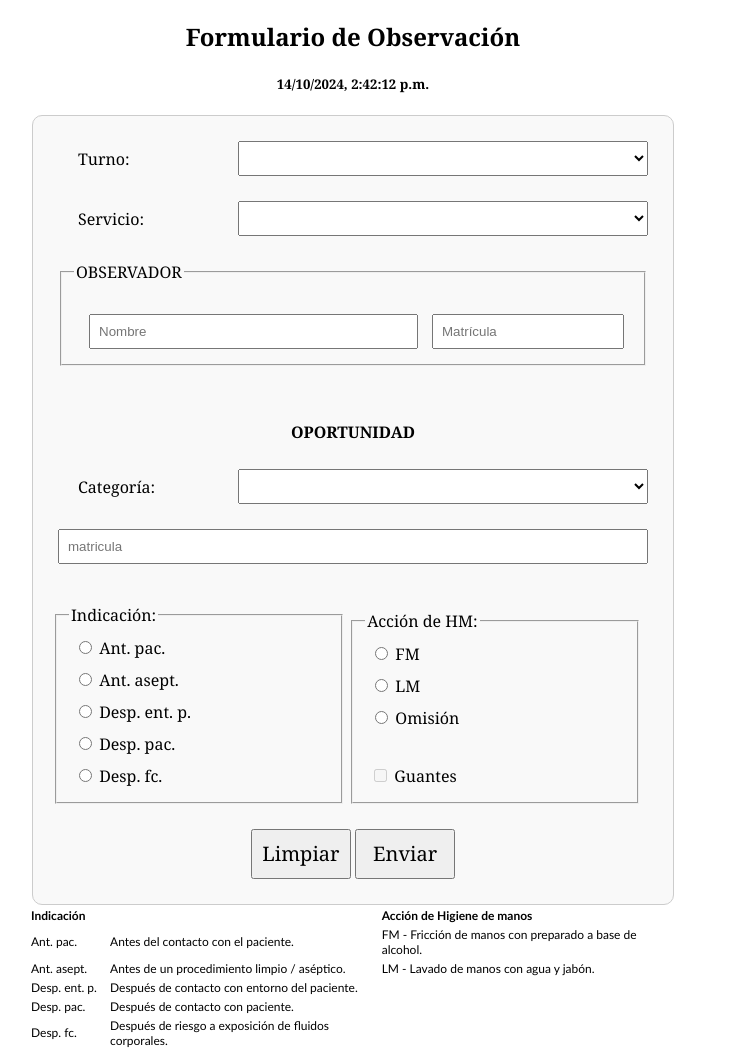
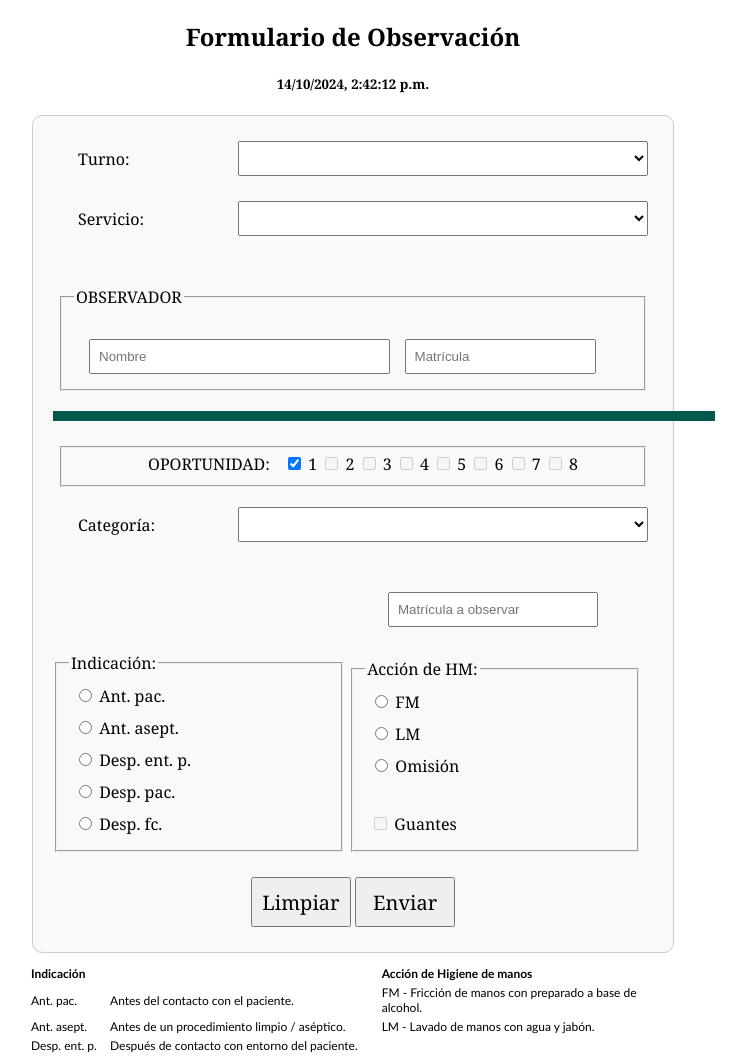
Before and after one commit to ciaeoax/hgz01, a plain HTML site: page index.html in a window 1280 px wide. Shown: the top 1057 px of the page, without its empty margins (287-1033 px from the left). Drawn offline with Linux system fonts and the light colour scheme.

Commit message:
Update index.html

```diff
--- a/index.html
+++ b/index.html
@@ -4,13 +4,21 @@
     <meta charset="UTF-8">
     <meta name="viewport" content="width=device-width, initial-scale=1.0">
     <title>HGZ 01 - Oaxaca</title>
+    <link href="https://fonts.googleapis.com/css2?family=Montserrat&display=swap" rel="stylesheet">
     <link rel="stylesheet" href="css/estilos.css">
 </head>
 <body>
-    <h2 align="center">Formulario de Observación</h2>
-    <h5 align="center"><script type="text/javascript">var timestamp = new Date();document.write(timestamp.toLocaleString("es-mx"));</script></h5>
+    <h2 align="center" >Formulario de Observación</h2>
+    <h5 align="center" ><script type="text/javascript">var timestamp = new Date();document.write(timestamp.toLocaleString("es-mx"));</script></h5>
+    <!---<center><select id="hospital" style="max-width: 600px; align-items: center; margin: auto;" required>
+        <option style="display:none"></option>
+        <option value='HGZ 01'>HGZ 01</option>
+        <option value="HGZMF 02">HGZMF 02</option>
+        <option value="HGZ 03">HGZ 03</option>
+        <option value="HGSMF 41">HGSMF 41</option>
+    </select></center> --->
     <div class="form-container">
-        <form id="dataForm">
+        <form id="dataForm" onsubmit="event.preventDefault(); submitForm();">
             <div class="form-group">
                 <label for="turno">Turno:</label>
                 <select id="turno" name="turno" required> <!-- LISTA DESPEGABLE DE TURNOS  -->
@@ -52,6 +60,8 @@
                     <option value="Urgencias">Urgencias</option>
                     <option value="Otro">Otro</option>
                 </select>
+            </div>
+            <div class="form-group">
                 <label id="serviciotag" for="otroServicio" style="margin-left: 10px;" hidden>Especifique:</label>
                 <input id="serviciotxt" type="text" name="otroServicio" placeholder="Otro servicio: " hidden>
             </div>
@@ -60,13 +70,30 @@
                 <fieldset class="field2"> <!-- CUADRO CON OBSERVADOR  -->
                     <legend>OBSERVADOR</legend>
                     <div>
-                        <input class="observador" type="text" id="nombre" name="nombre" placeholder="Nombre" style="width:60%" required>
+                        <input class="observador" type="text" id="nombre" name="nombre" placeholder="Nombre" style="width:55%" required>
                         <input class="observador" type="number" id="matricula" name="matricula" placeholder="Matrícula" style="width:35%" required>
                     </div>
                 </fieldset>
             </div>
 
-            <h4 align="center">OPORTUNIDAD</h4>
+            <hr class="line" color='#00594c' width=110% size="10px">
+
+            <center>
+            <div class="form-group" style="margin-top:20PX; margin-bottom: 10px; align-items: center;">
+                <fieldset class="field2">
+                    <label for="oportunidad">OPORTUNIDAD: </label>
+                    <input id="1" type="checkbox" name="oportunidad" checked>  1
+                    <input id="2" type="checkbox" name="oportunidad" disabled>  2
+                    <input id="3" type="checkbox" name="oportunidad" disabled>  3
+                    <input id="4" type="checkbox" name="oportunidad" disabled>  4
+                    <input id="5" type="checkbox" name="oportunidad" disabled>  5
+                    <input id="6" type="checkbox" name="oportunidad" disabled>  6
+                    <input id="7" type="checkbox" name="oportunidad" disabled>  7
+                    <input id="8" type="checkbox" name="oportunidad" disabled>  8
+                </fieldset>
+            </div>
+            </center>
+
             <div class="form-group">
                 <label for="categoria">Categoría:</label>
                 <select id ="categoria" name="categoria" required> <!-- LISTA DESPLEGABLE CON CATEGORIAS  -->
@@ -75,6 +102,8 @@
                     <option name="categoria" value="Camillero">Camillero</option>
                     <option name="categoria" value="Conservacion">Conservación</option>
                     <option name="categoria" value="Enfermera">Enfermera</option>
+                    <option name="categoria" value="Estudiante">Estudiante</option>
+                    <option name="categoria" value="Familiar">Familiar</option>
                     <option name="categoria" value="Inhaloterapeuta">Inhaloterapeuta</option>
                     <option name="categoria" value="Intendencia">Intendencia</option>
                     <option name="categoria" value="Laboratorista">Laboratorista</option>
@@ -86,11 +115,14 @@
                     <option name="categoria" value="Trabajador Social">Trabajador Social</option>
                     <option name="categoria" value="Otro">Otro</option>
                 </select>
+            </div>
+            <div class="form-group">
                 <label id="categoriatag" for="otroCategoria" style="margin-left: 10px;" hidden>Especifique:</label>
                 <input id="categoriatxt" type="text" name="otroCategoria" placeholder="Otra categoría: " hidden>
             </div>
-            <div class="form-group">
-                <input id="matriculaOpo" type="number" name="matriculaOportunidad" placeholder="matricula" style="width: 50%; margin-bottom: 20px;" required>
+
+            <div class="form-group" style="width: 35%; margin-right: 50px; margin-left: auto; margin-bottom: 20px;">
+                <input id="matriculaOpo" type="number" name="matriculaOportunidad" placeholder="Matrícula a observar" required>
             </div>
 
             <fieldset id="field1" class="field1"> <!-- CUADRO CON INDICACIONES -->
@@ -116,6 +148,8 @@
             </div>
         </form>
     </div>
+
+    <div id="result"></div>
 
     <footer style="max-width: 650px; align-items: center; margin: auto; font-size: 12px;"> <!-- FOOTER CON ESPECIFICACIONES DE NOMENCLATURAS  -->
         <table style="width: 100%; text-align: left;">
```
